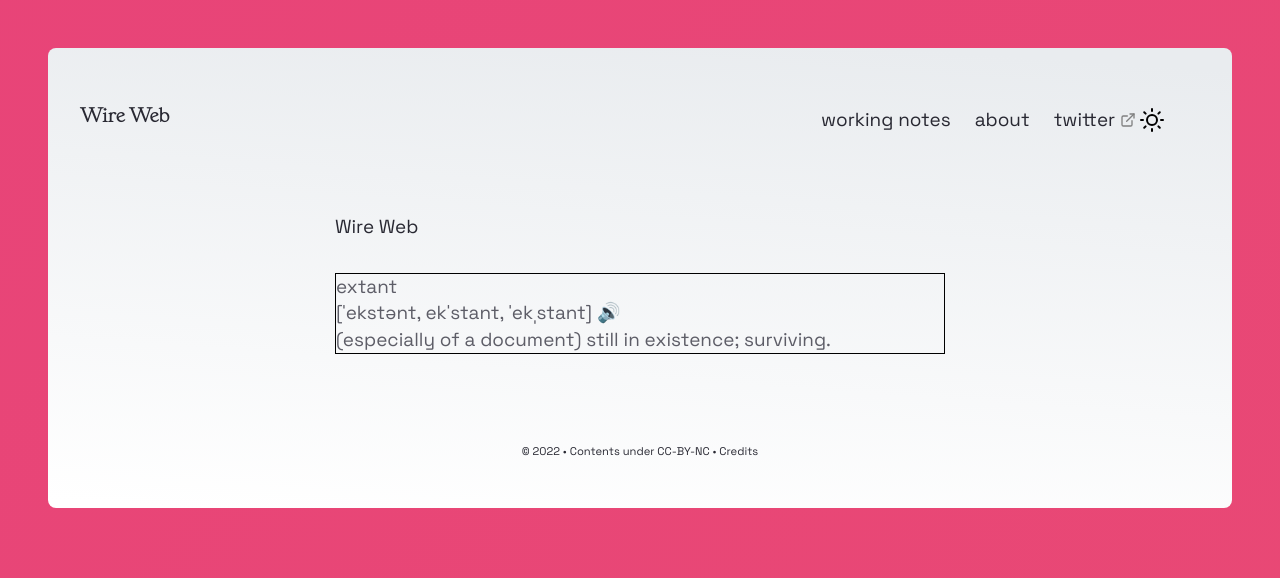
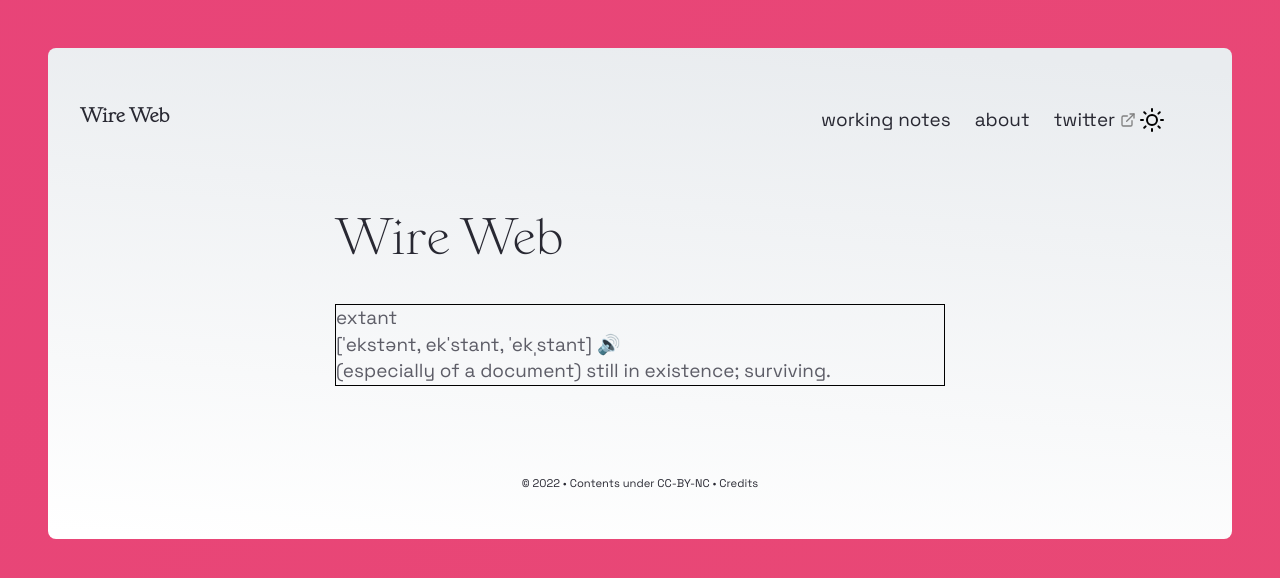
Before and after one commit to 7368697661/old-site, a Jekyll site: the page built from pages/index.md, in a window 1280 px wide. Shown: the top 578 px of the page. Built offline with Jekyll 4.4.1, drawn with Linux system fonts in a browser that asks for light colours.

Commit message:
Update Homepage.html

```diff
--- a/_includes/Homepage.html
+++ b/_includes/Homepage.html
@@ -1,5 +1,5 @@
 <div class="home-intro">
-    <div class="h2">{{site.heading}} </div>
+    <div class="jumbo">{{site.heading}} </div>
     <div class="home-sub-text">
         <div class="container-qoute">
         extant<br>
```
